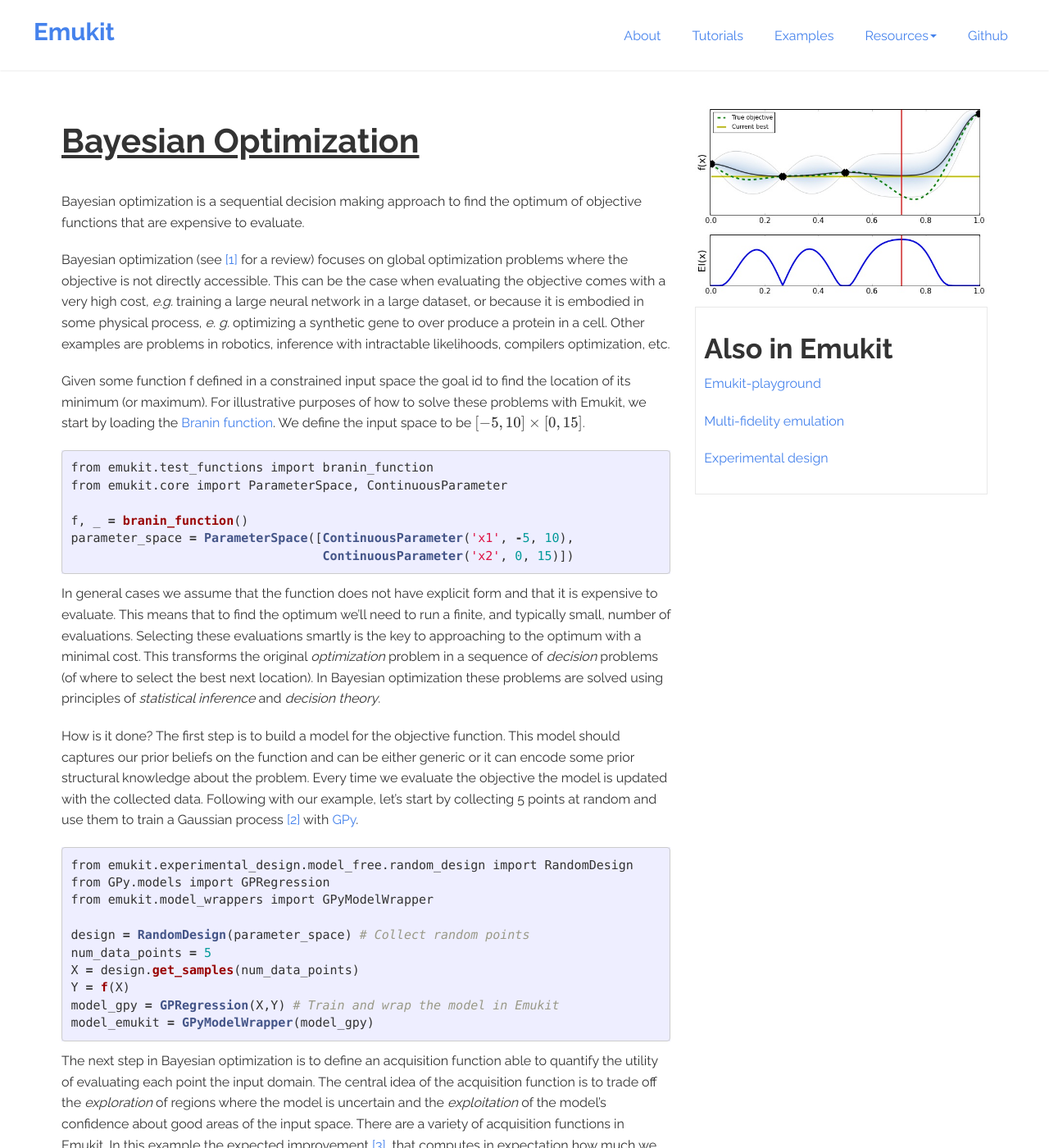
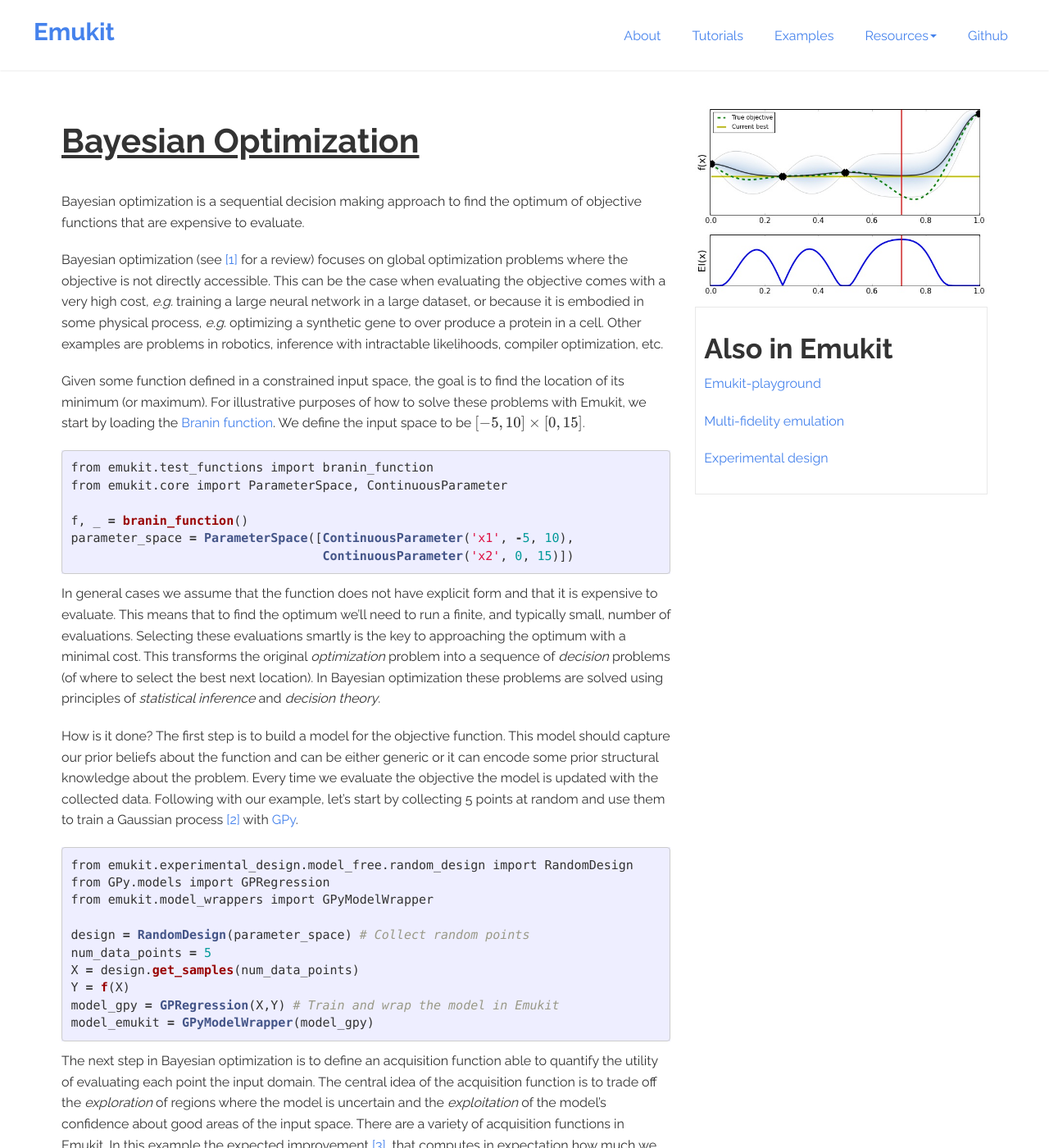
Before and after one commit to EmuKit/emukit, a Jekyll site: the page built from _posts/2016-06-12-bayesian-optimization.markdown, in a window 1280 px wide and 1400 px high. Shown: the whole window at 82% size. Built offline with Jekyll 4.4.1, drawn with Linux system fonts in a browser that asks for light colours; formulas are drawn with MathJax 3; some of the changed text lies outside the part shown.

Commit message:
Fix some typos

````diff
--- a/_posts/2016-06-12-bayesian-optimization.markdown
+++ b/_posts/2016-06-12-bayesian-optimization.markdown
@@ -12,11 +12,11 @@
 
 Bayesian optimization (see [[1]](#references-on-bayesian-optimization) for a review) focuses on global optimization problems
 where the objective is not directly accessible. This can be the case when evaluating the objective comes with a very high
-cost, *e.g.* training a large neural network in a large dataset, or because it is embodied in some physical process, *e. g.* optimizing a synthetic gene
+cost, *e.g.* training a large neural network in a large dataset, or because it is embodied in some physical process, *e.g.* optimizing a synthetic gene
 to over produce a protein in a cell. Other examples are problems in robotics, inference with intractable likelihoods,
-compilers optimization, etc.
+compiler optimization, etc.
 
-Given some function f defined in a constrained input space the goal id to find the location of its minimum (or maximum). For illustrative purposes of how to solve
+Given some function defined in a constrained input space, the goal is to find the location of its minimum (or maximum). For illustrative purposes of how to solve
 these problems with Emukit, we start by loading the [Branin function](https://www.sfu.ca/~ssurjano/branin.html). We define the input space to be $$[-5,10]\times [0,15]$$.
 
 ```python
@@ -28,16 +28,16 @@
                                   ContinuousParameter('x2', 0, 15)])
 ```
 
-In general cases we assume that the function does not have explicit form and that it is expensive to evaluate. This means that to find the optimum
-we'll need to run a finite, and typically small, number of evaluations. Selecting these evaluations smartly is the key to approaching
-to the optimum with a minimal cost. This transforms the original *optimization* problem in a
-sequence of *decision* problems (of where to select the best next location). In Bayesian optimization these problems
-are solved using principles of *statistical inference* and *decision theory*.
+In general cases we assume that the function does not have explicit form and that it is expensive to evaluate.
+This means that to find the optimum we'll need to run a finite, and typically small, number of evaluations.
+Selecting these evaluations smartly is the key to approaching the optimum with a minimal cost.
+This transforms the original *optimization* problem into a sequence of *decision* problems (of where to select the best next location).
+In Bayesian optimization these problems are solved using principles of *statistical inference* and *decision theory*.
 
-How is it done? The first step is to build a model for the objective function. This model should
-captures our prior beliefs on the function and can be either generic or it can encode some prior structural knowledge about the problem.
-Every time we evaluate the objective the model is updated with the collected data. Following with our example, let's
-start by collecting 5 points at random and use them to train a Gaussian process [[2]](#references-on-bayesian-optimization) with [GPy](https://github.com/SheffieldML/GPy).
+How is it done? The first step is to build a model for the objective function.
+This model should capture our prior beliefs about the function and can be either generic or it can encode some prior structural knowledge about the problem.
+Every time we evaluate the objective the model is updated with the collected data.
+Following with our example, let's start by collecting 5 points at random and use them to train a Gaussian process [[2]](#references-on-bayesian-optimization) with [GPy](https://github.com/SheffieldML/GPy).
 
 ```python
 from emukit.experimental_design.model_free.random_design import RandomDesign
@@ -52,12 +52,10 @@
 model_emukit = GPyModelWrapper(model_gpy)
 ```
 
-The next step in Bayesian optimization is to define an acquisition function able to
-quantify the utility of evaluating each point the input domain. The central idea of the acquisition function is to trade
-off the *exploration* of regions where the model is uncertain and the *exploitation* of
-the model's confidence about good areas of the input space. There are a variety of acquisition functions in Emukit. In this
-example the expected improvement [[3]](#references-on-bayesian-optimization), that computes in expectation how much we can improve with
-respect to the current best observed location.
+The next step in Bayesian optimization is to define an acquisition function able to quantify the utility of evaluating each point the input domain.
+The central idea of the acquisition function is to trade off the *exploration* of regions where the model is uncertain and the *exploitation* of the model's confidence about good areas of the input space.
+There are a variety of acquisition functions in Emukit.
+In this example the expected improvement [[3]](#references-on-bayesian-optimization), that computes in expectation how much we can improve with respect to the current best observed location.
 
 ```python
 from emukit.bayesian_optimization.acquisitions import ExpectedImprovement
@@ -82,14 +80,14 @@
                                          acquisition = expected_improvement,
                                          batch_size = 1)
 ```
-The bach size is set to one in this example as we'll collect evaluations sequentially but parallel evaluations are allowed. Once the loop is created we run it for some iterations,
-20 in our example.
+The bach size is set to one in this example as we'll collect evaluations sequentially but parallel evaluations are allowed.
+Once the loop is created we run it for some iterations, 30 in our example.
 
 ```python
 max_iterations = 30
 bayesopt_loop.run_loop(f, max_iterations)
 ```
-And that's it! You can check the obtained the results looking into the state of the loop or by running
+And that's it! You can check the obtained the results looking into the state of the loop or by running:
 
 ```python
 results = bayesopt_loop.get_results()
````
